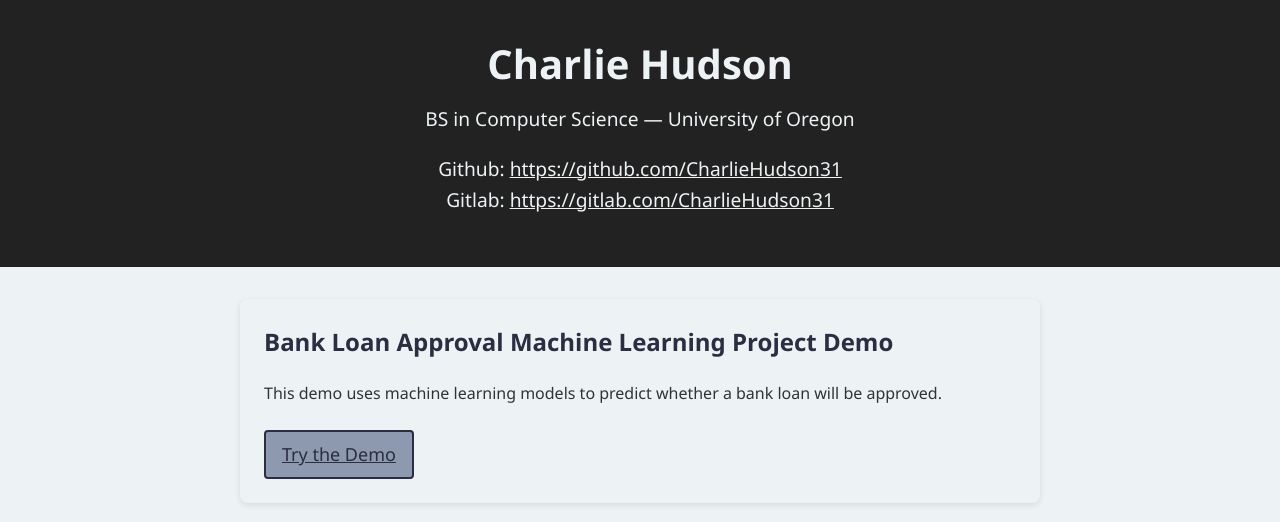
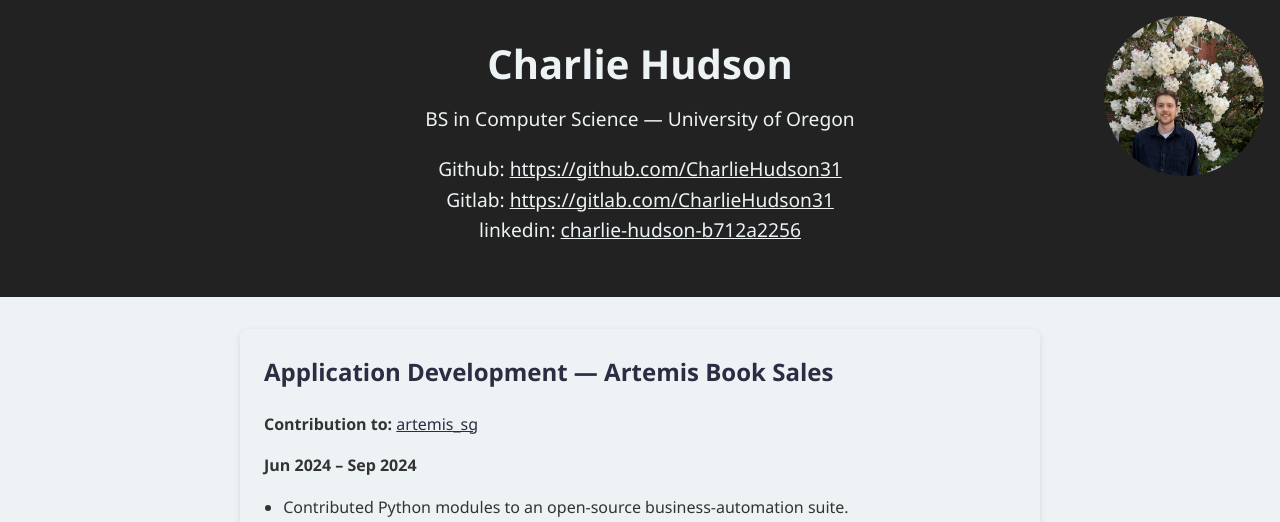
Before and after one commit to CharlieHudson31/Portfolio, a Flask app: page / in a window 1280 px wide. Shown: the top 522 px of the page. Run offline with Flask 3, Linux system fonts and the light colour scheme; parts of the project's set-up code (start-up, migrations or seed data) failed here and were passed over.

Commit message:
Add README, portfolio image, and linkin link.

```diff
--- a/static/css/style.css
+++ b/static/css/style.css
@@ -8,10 +8,22 @@ body {
 }
 
 .site-header {
+  position: relative;
   background-color: #222;
   color: #edf2f4;
   padding: 2rem;
   text-align: center;
+  overflow: hidden;
+}
+
+.corner-image {
+  position: absolute;
+  top: 1em;
+  right: 1em;
+  height: 10em;          /* Size relative to font size */
+  aspect-ratio: 1 / 1;
+  object-fit: cover;
+  border-radius: 50%;
 }
 .site-header a {
   color: #edf2f4;
--- a/templates/index.html
+++ b/templates/index.html
@@ -8,6 +8,7 @@
 </head>
 <body>
   <header class="site-header">
+    <img src="static/profile_img.jpg" alt="Charlie Hudson" class="corner-image">
     <h1>Charlie Hudson</h1>
     <p>BS in Computer Science — University of Oregon</p>
       <p>
@@ -16,22 +17,13 @@
     <br>
     Gitlab:
     <a href="https://gitlab.com/CharlieHudson31" target="_blank">https://gitlab.com/CharlieHudson31</a>
+    <br>
+    linkedin:
+    <a href="https://www.linkedin.com/in/charlie-hudson-b712a2256" target="_blank">charlie-hudson-b712a2256</a>
     </p>
   </header>
 
   <main class="portfolio">
-
-    <section class="project">
-      <h2>Bank Loan Approval Machine Learning Project Demo</h2>
-      <p>This demo uses machine learning models to predict whether a bank loan will be approved.</p>
-      <a class="button" href="/bank_loan_demo">Try the Demo</a>
-    </section>
-    <section class="project">
-      <h2>ID3 (Iterative Dichotomiser 3) Machine Learning Project Demo</h2>
-      <p>A binary classification tool that builds and visualizes ID3 (Iterative Dichotomiser 3) decision trees for any dataset containing binary-valued features.</p>
-      <a class="button" href="/id3_demo">Try the Demo</a>
-    </section>
-
     <section class="project">
       <h2>Application Development — Artemis Book Sales</h2>
       <p>
@@ -49,6 +41,16 @@
       </ul>
 
     </section>
+    <section class="project">
+      <h2>Bank Loan Approval Machine Learning Project Demo</h2>
+      <p>This demo uses machine learning models to predict whether a bank loan will be approved.</p>
+      <a class="button" href="/bank_loan_demo">Try the Demo</a>
+    </section>
+    <section class="project">
+      <h2>ID3 (Iterative Dichotomiser 3) Machine Learning Project Demo</h2>
+      <p>A binary classification tool that builds and visualizes ID3 (Iterative Dichotomiser 3) decision trees for any dataset containing binary-valued features.</p>
+      <a class="button" href="/id3_demo">Try the Demo</a>
+    </section>
   </main>
 </body>
 </html>
```
Also changed, not shown: README.md (added), static/profile_img.jpg (added).
